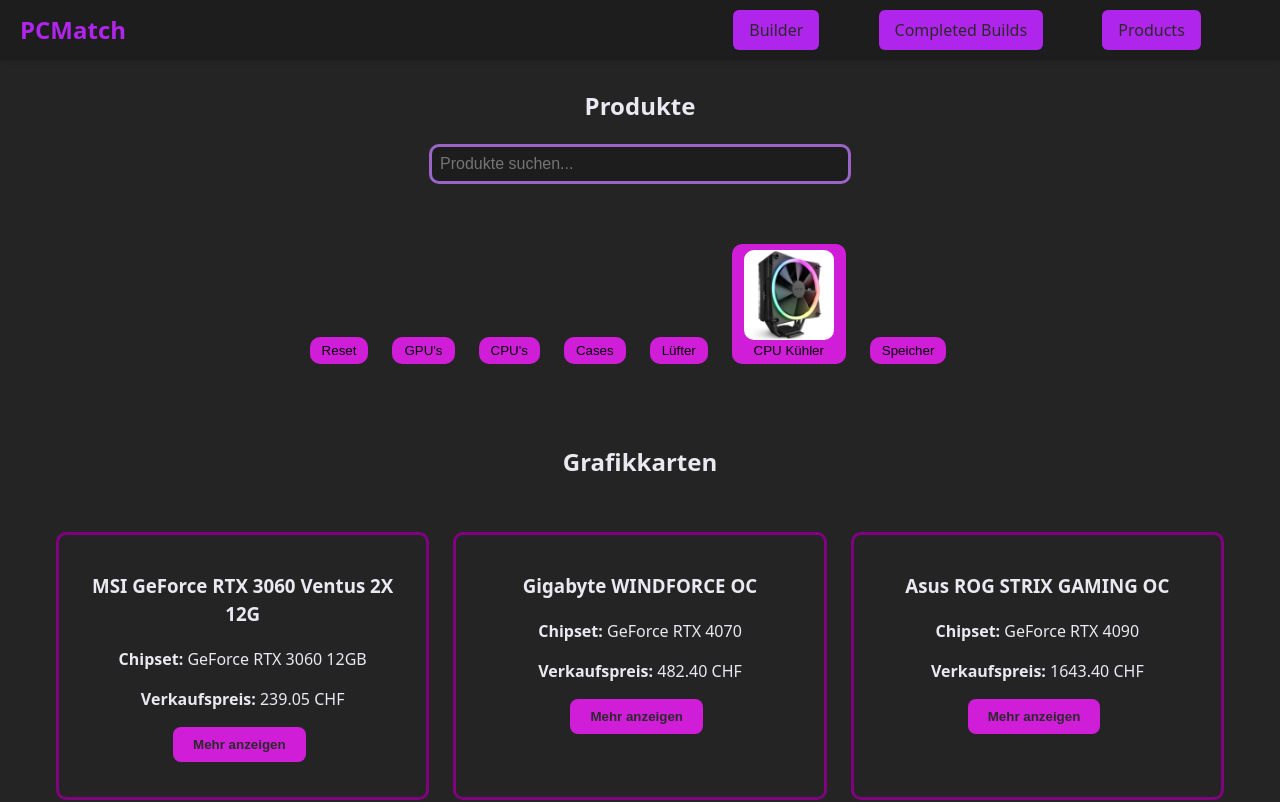
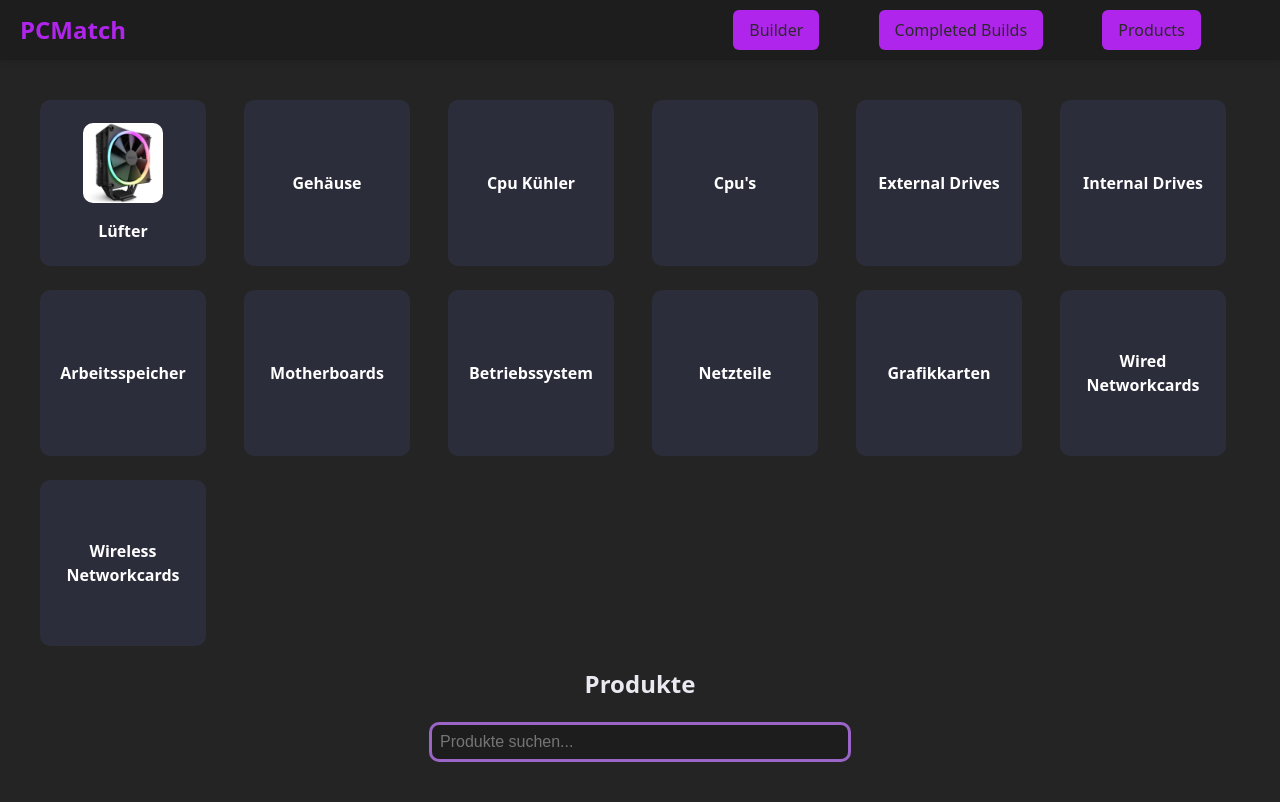
Before and after one commit to MusicToGetCodedOn/PCMatch, a React (Vite) app in the folder PCMatch/: page /products in a window 1280 px wide. Shown: the top 802 px of the page. Built offline with nearby package versions, Linux system fonts and the light colour scheme.

Commit message:
Components Grid Layout

```diff
--- a/PCMatch/src/routes/BuilderRoute.jsx
+++ b/PCMatch/src/routes/BuilderRoute.jsx
@@ -1,5 +1,5 @@
 export default function BuilderRoute(){
     return <main>
-
+        <form action="text">Form</form>
     </main>
 }
--- a/PCMatch/src/routes/CaseFanRoute.jsx
+++ b/PCMatch/src/routes/CaseFanRoute.jsx
@@ -1,5 +1,7 @@
+import CasefanCard from "../components/CasefanCard";
+
 export default function CaseFanRoute() {
     return <main>
-
+        <CasefanCard />
     </main>
 }
--- a/PCMatch/src/routes/ProductsRoute.jsx
+++ b/PCMatch/src/routes/ProductsRoute.jsx
@@ -21,6 +21,21 @@
 
     return (
         <div>
+            <div className={styles.grid}>
+  <a href="/products/casefans"><img src={cpucooler} alt="Cpu Kühler"/>Lüfter</a>
+  <a href="/products/cases">Gehäuse</a>
+  <a href="/products/cpucoolers">Cpu Kühler</a>
+  <a href="/products/cpus">Cpu's</a>
+  <a href="/products/extdrives">External Drives</a>
+  <a href="/products/intdrives">Internal Drives</a>
+  <a href="/products/memory">Arbeitsspeicher</a>
+  <a href="/products/motherboards">Motherboards</a>
+  <a href="/products/os">Betriebssystem</a>
+  <a href="/products/powersupplys">Netzteile</a>
+  <a href="/products/videocards">Grafikkarten</a>
+  <a href="/products/wirednetworkcards">Wired Networkcards</a>
+  <a href="/products/wirelessnetworkcards">Wireless Networkcards</a>
+</div>
       <h2>Produkte</h2>
       <input
                 type="text"
--- a/PCMatch/src/routes/ProductsRoute.module.css
+++ b/PCMatch/src/routes/ProductsRoute.module.css
@@ -35,3 +35,42 @@
     border-radius: 10px;
 
 }
+.grid {
+  display: grid;
+  grid-template-columns: repeat(auto-fit, minmax(160px, 1fr));
+  gap: 1.5rem;
+  justify-content: center;
+  margin-top: 2rem;
+}
+
+
+.grid a {
+  display: flex;
+  flex-direction: column;
+  justify-content: center;
+  align-items: center;
+  width: 160px;
+  height: 160px;
+  background-color: #2b2d3a;
+  border: 3px solid transparent;
+  border-radius: 10px;
+  text-align: center;
+  text-decoration: none;
+  color: white;
+  font-weight: bold;
+  transition: background-color 0.3s, border 0.3s, transform 0.3s;
+}
+
+
+.grid a:hover {
+  border: 3px solid #9b59b6; /* Lila Hover-Rahmen */
+  background-color: #343649; /* leicht heller als #2b2d3a */
+  transform: scale(1.03);
+}
+
+
+.grid a img {
+  width: 80px;
+  margin-bottom: 1rem;
+  border-radius: 10px;
+}
```
